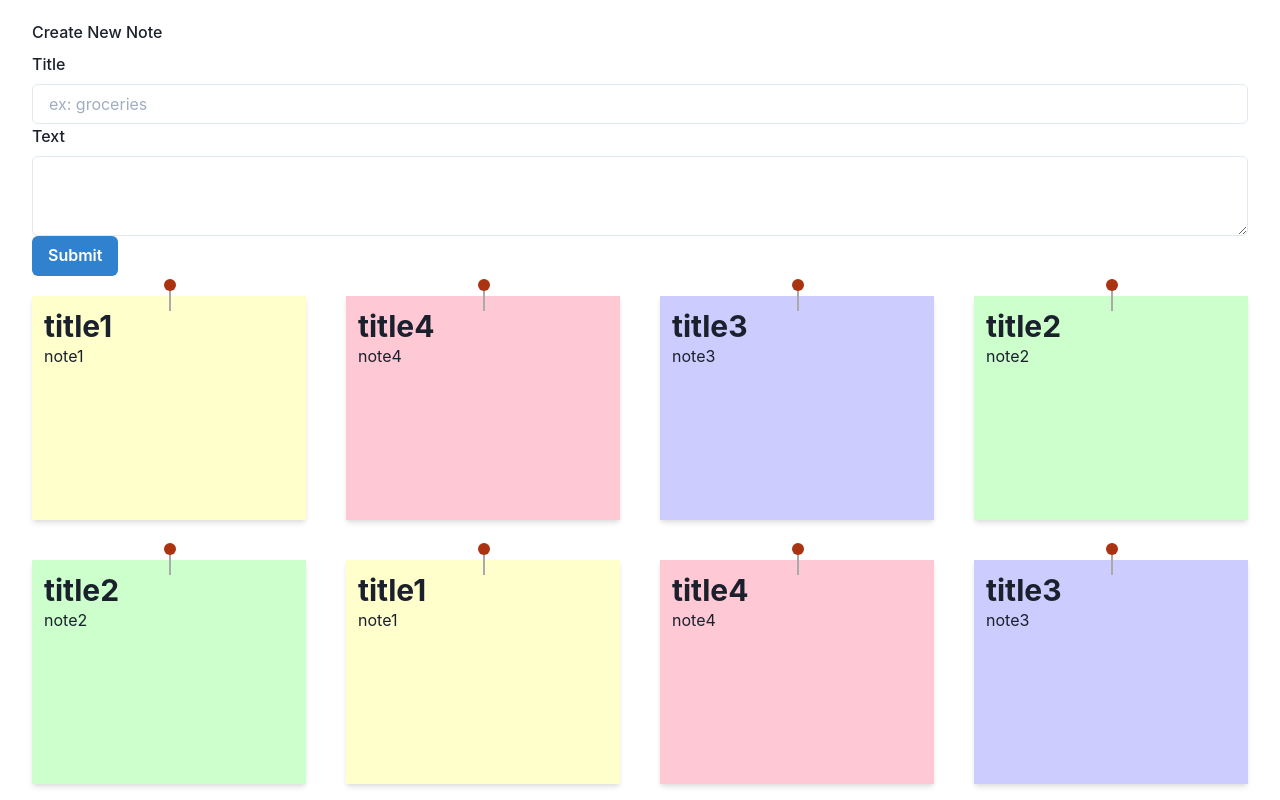
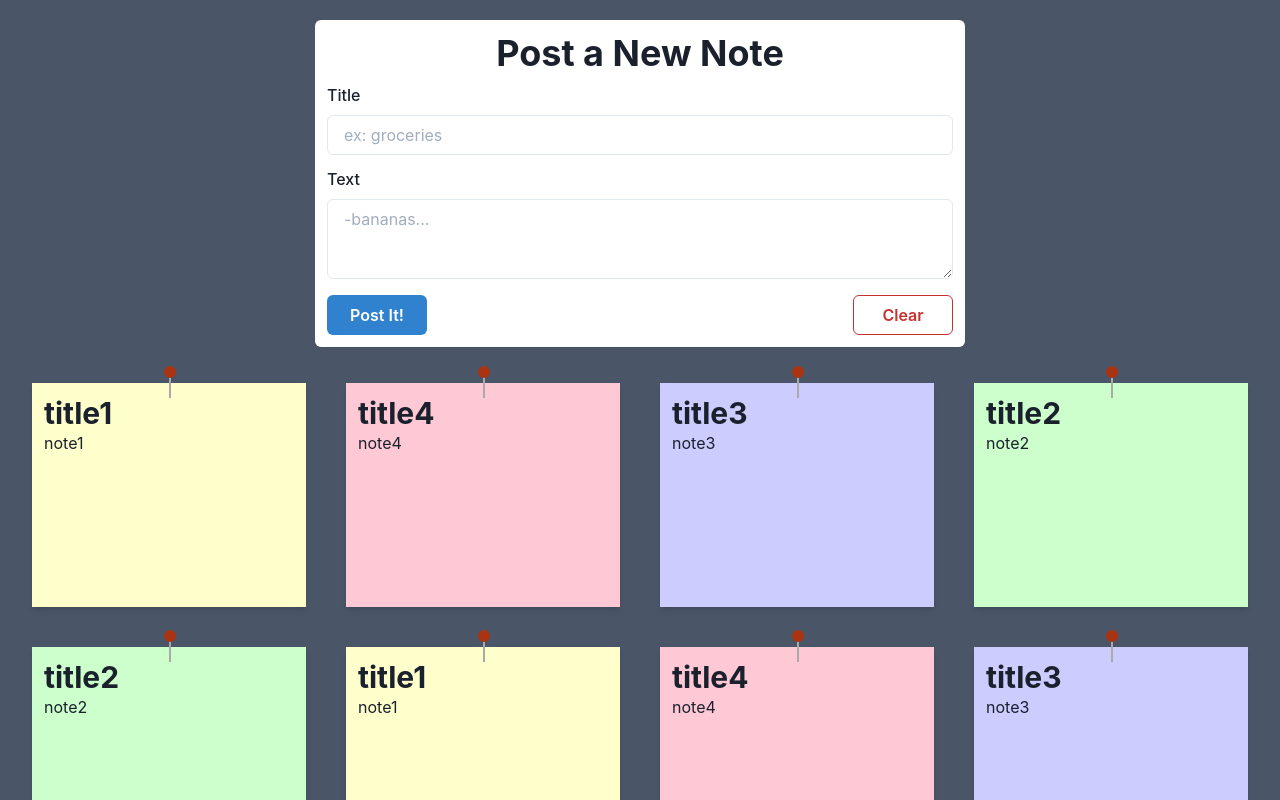
Before and after one commit to Kyosukyuu/notesApp, a React (Create React App) app in the folder client/: page / in a window 1280 px wide. Shown: the top 800 px of the page. Built offline with nearby package versions, Linux system fonts and the light colour scheme.

Commit message:
added a form for posting (WIP)

```diff
--- a/client/src/components/PostNoteForm.js
+++ b/client/src/components/PostNoteForm.js
@@ -7,26 +7,56 @@ import {
   Input,
   Textarea,
   Button,
+  Heading,
+  Flex,
 } from "@chakra-ui/react";
 
 const PostNoteForm = () => {
   const { register, handleSubmit } = useForm();
   const submitNote = (data) => console.log(data);
   return (
-    <Box as="form">
+    <Box
+      as="form"
+      onSubmit={handleSubmit(submitNote)}
+      p={3}
+      mb={4}
+      mx="auto"
+      rounded="md"
+      bg="white"
+      boxShadow="sm"
+      maxWidth="650px"
+    >
       <FormControl id="new-note">
-        <FormLabel>Create New Note</FormLabel>
+        <Heading as="h2" size="xl" mb={2} textAlign="center">
+          Post a New Note
+        </Heading>
+        <Box mb={3}>
           <FormLabel htmlFor="note-title">Title</FormLabel>
           <Input
             type="text"
             placeholder="ex: groceries"
             name="note-title"
-          {...register("example")}
+            {...register("note-title")}
           />
+        </Box>
+        <Box>
           <FormLabel htmlFor="note-text">Text</FormLabel>
-        <Textarea type="text" name="note-text" />
+          <Textarea
+            type="text"
+            placeholder="-bananas..."
+            name="note-text"
+            {...register("note-text")}
+          />
+        </Box>
       </FormControl>
-      <Button colorScheme="blue">Submit</Button>
+      <Flex mt={4} justifyContent="space-between">
+        <Button colorScheme="blue" type="submit" width="100px">
+          Post It!
+        </Button>
+        <Button colorScheme="red" type="reset" variant="outline" width="100px">
+          Clear
+        </Button>
+      </Flex>
     </Box>
   );
 };
--- /dev/null
+++ b/client/src/hooks/useLocalStorage.js
@@ -0,0 +1,5 @@
+import React from "react";
+
+const useLocalStorage = () => {};
+
+export default useLocalStorage;
--- a/client/src/index.css
+++ b/client/src/index.css
@@ -1,13 +1,14 @@
 body {
   margin: 0;
-  font-family: -apple-system, BlinkMacSystemFont, 'Segoe UI', 'Roboto', 'Oxygen',
-    'Ubuntu', 'Cantarell', 'Fira Sans', 'Droid Sans', 'Helvetica Neue',
+  font-family: -apple-system, BlinkMacSystemFont, "Segoe UI", "Roboto", "Oxygen",
+    "Ubuntu", "Cantarell", "Fira Sans", "Droid Sans", "Helvetica Neue",
     sans-serif;
   -webkit-font-smoothing: antialiased;
   -moz-osx-font-smoothing: grayscale;
+  background: #4a5568 !important;
 }
 
 code {
-  font-family: source-code-pro, Menlo, Monaco, Consolas, 'Courier New',
+  font-family: source-code-pro, Menlo, Monaco, Consolas, "Courier New",
     monospace;
 }
```
Also changed, not shown: 1 other file (tests, documents, lock files or other folders). Lines whose indentation alone changed are shown as unchanged.
